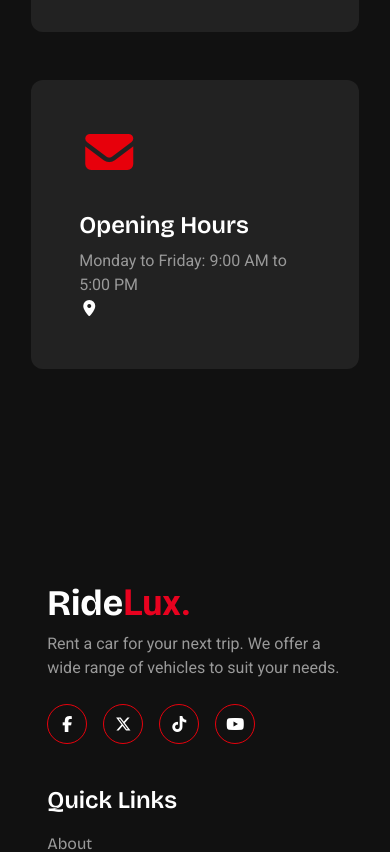
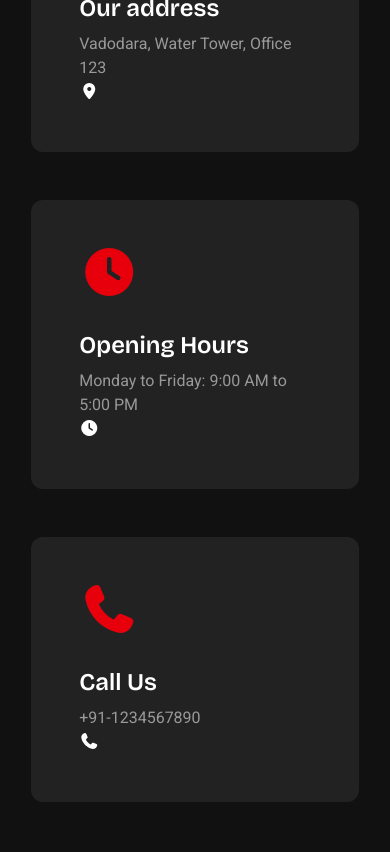
Before and after one commit to Jisap/vite-carrental2-2025, a React (Vite) app: page /contact in a window 390 px wide. Shown: the part 920-1772 px from the top of the page. Built offline with nearby package versions, Linux system fonts and the light colour scheme.

Commit message:
Update Contact page to include a new "Call Us" section with phone details and replace the opening hours icon. Adjust grid layout for improved responsiveness and visual consistency.

```diff
--- a/src/Pages/Contact.jsx
+++ b/src/Pages/Contact.jsx
@@ -83,8 +83,8 @@
         </div>
       </motion.div>
 
-      <div className='contact-wrapper lg:px-[12%] px-[8%] pb-[150px]'>
-        <div className='grid grid-cols-1 md:grid-cols-2 lg:grid-cols-4 w-full gap-12'>
+      <div className='contact-wrapper lg:px-[12%] px-[8%] pb-[150px] mt-30'>
+        <div className='grid grid-cols-1 md:grid-cols-2 xl:grid-cols-4 w-full gap-12'>
 
           <div className='contact-item w-full group overflow-hidden relative bg-[#222222] p-12 text-white rounded-xl'>
             <i className='fa-solid fa-envelope text-red-600 text-5xl group-hover:text-white transition-colors duration-300'></i>
@@ -109,16 +109,26 @@
           </div>
 
           <div className='contact-item w-full group overflow-hidden relative bg-[#222222] p-12 text-white rounded-xl'>
-            <i className='fa-solid fa-envelope text-red-600 text-5xl group-hover:text-white transition-colors duration-300'></i>
+            <i className='fa-solid fa-clock text-red-600 text-5xl group-hover:text-white transition-colors duration-300'></i>
             <h4 className='font-bricolage text-2xl lg:text-4xl font-semibold mt-8 mb-2 group-hover:text-white'>
               Opening Hours
             </h4>
             <p className='text-[#999] text-base xl:text-xl group-hover:text-white'>
               Monday to Friday: 9:00 AM to 5:00 PM
             </p>
-            <i className='fa-solid fa-location-dot contact-item-icon'></i>
+            <i className='fa-solid fa-clock contact-item-icon'></i>
           </div>
 
+          <div className='contact-item w-full group overflow-hidden relative bg-[#222222] p-12 text-white rounded-xl'>
+            <i className='fa-solid fa-phone text-red-600 text-5xl group-hover:text-white transition-colors duration-300'></i>
+            <h4 className='font-bricolage text-2xl lg:text-4xl font-semibold mt-8 mb-2 group-hover:text-white'>
+              Call Us
+            </h4>
+            <p className='text-[#999] text-base xl:text-xl group-hover:text-white'>
+              +91-1234567890
+            </p>
+            <i className='fa-solid fa-phone contact-item-icon'></i>
+          </div>
 
         </div>
       </div>
```
